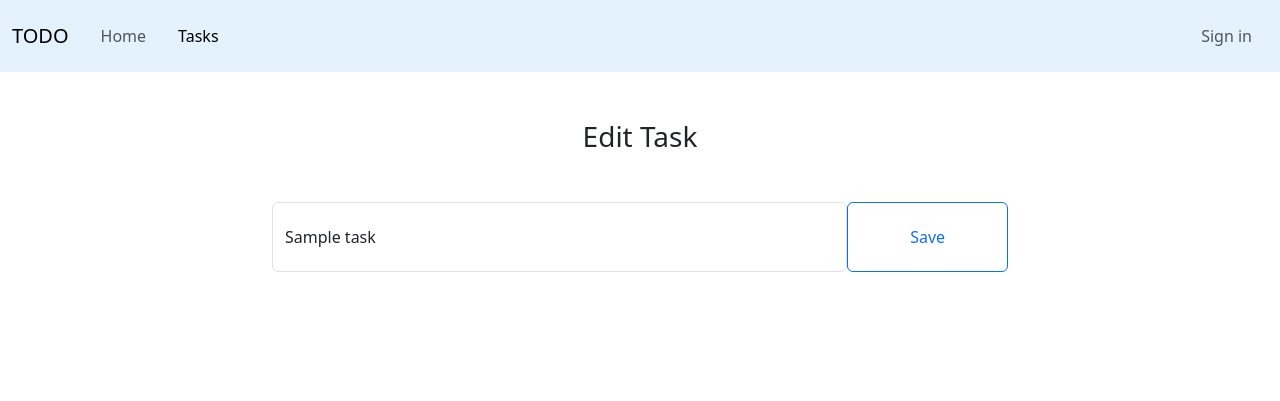
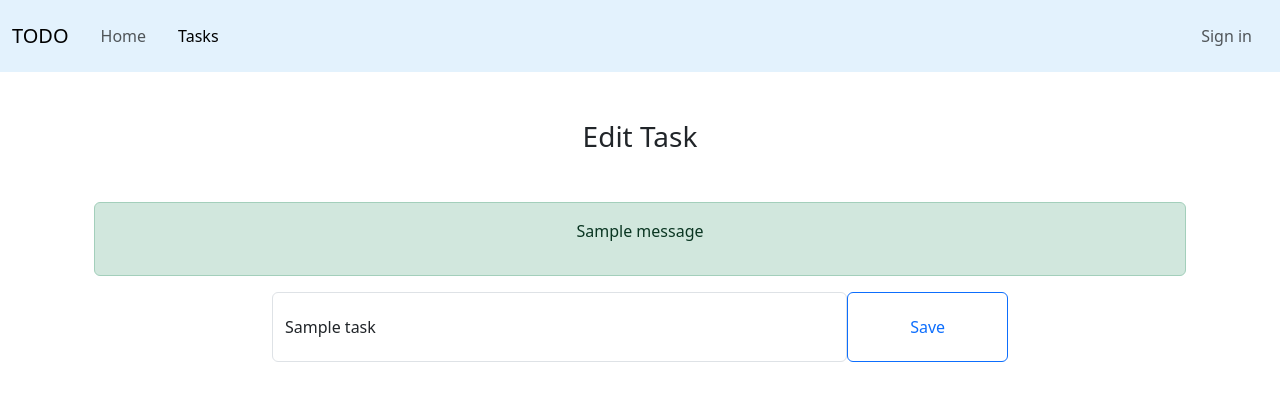
Before and after one commit to rivka-levit/todo-list, a Django app: page /edit/1/ in a window 1280 px wide. Shown: the top 401 px of the page. Run offline with Django 4.2, Linux system fonts and the light colour scheme; tables that the repository leaves empty hold one stand-in row (values such as "Sample post"); one stand-in notice (Sample message) is shown.

Commit message:
post edit and alerts

```diff
--- a/todo/templates/todo/edit.html
+++ b/todo/templates/todo/edit.html
@@ -4,6 +4,7 @@
 
 <div class="container">
     <h3 class="pt-5 text-center mb-5">Edit Task</h3>
+    {% include 'todo/includes/alerts.html' %}
     <div class="row">
         <div class="offset-2 col-md-8">
             <form action="{% url 'todo:edit_task' task.id%}" method="post">
--- /dev/null
+++ b/todo/templates/todo/includes/alerts.html
@@ -0,0 +1,9 @@
+{% if messages %}
+    {% for message in messages %}
+    <div id="message" class="container text-center">
+        <div {% if message.tags %} class="alert alert-{{ message.tags }}"{% endif %} role="alert">
+             <p>{{ message|striptags }}</p>
+        </div>
+    </div>
+    {% endfor %}
+{% endif %}
--- a/todo/views.py
+++ b/todo/views.py
@@ -2,6 +2,7 @@ from django.shortcuts import render, redirect
 from django.views.generic import View
 from .models import Task
 from .forms import EditTaskForm
+from django.contrib import messages
 
 
 class TodayView(View):
@@ -30,6 +31,15 @@ class EditView(View):
             'form': form
         })
 
+    def post(self, request, task_id):
+        task = Task.objects.get(pk=task_id)
+        form = EditTaskForm(request.POST, instance=task)
+        if form.is_valid():
+            form.save()
+            return redirect('todo:today_tasks')
+        messages.error(request, 'Invalid input!')
+        return redirect(request.META['HTTP_REFERER'])
+
 
 def mark_done(request, task_id):
     task = Task.objects.get(pk=task_id)
```
